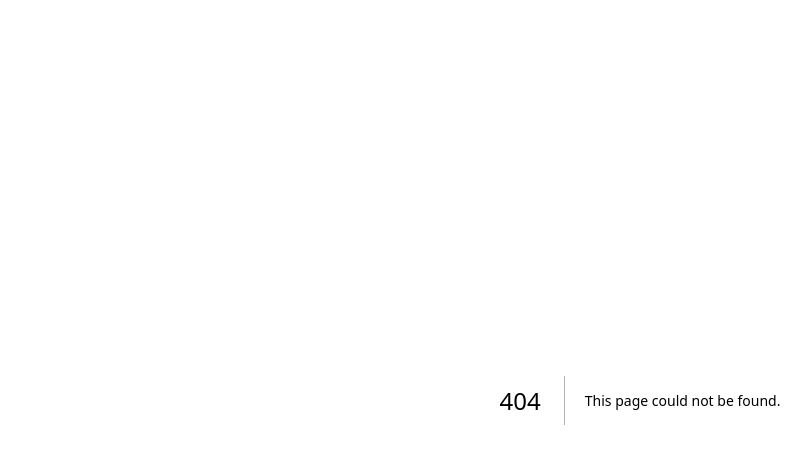
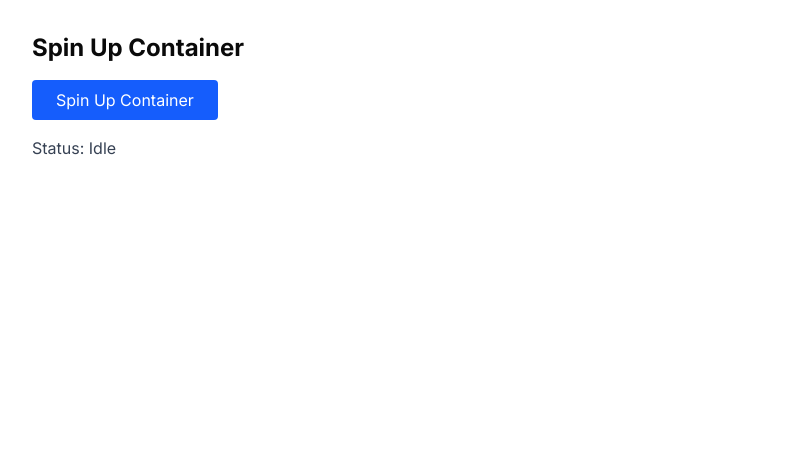
Before and after one commit to ChristopherTrumpet/real-work, a Next.js app: page /docker-example in a window 1280 px wide. Before the commit this address had no page. Shown: the top 464 px of the page, without its empty margins (0-811 px from the left). Built offline with nearby package versions, Linux system fonts and the light colour scheme.

Commit message:
Added example button that spins up a Docker container

```diff
--- /dev/null
+++ b/app/api/spin-up/route.ts
@@ -0,0 +1,41 @@
+import { NextResponse } from 'next/server';
+import Docker from 'dockerode';
+
+// Initialize Docker.
+// By default, it connects to the local /var/run/docker.sock
+const docker = new Docker({ socketPath: '/var/run/docker.sock' });
+
+export async function POST(request: Request) {
+  try {
+    // 1. Create the container
+    const container = await docker.createContainer({
+      Image: 'challenge01',
+      name: `challenge01-${Date.now()}`,
+      Tty: true,
+      HostConfig: {
+        // We need to auto set this to a port not in use
+        PortBindings: {
+          '3000/tcp': [{ HostPort: '4000' }],
+        },
+        ShmSize: 1024 * 1024 * 1024,
+      },
+    });
+
+    // 2. Start the container
+    await container.start();
+
+    // 3. Return the container ID to the frontend
+    return NextResponse.json({
+      success: true,
+      message: 'Container started!',
+      containerId: container.id
+    });
+
+  } catch (error: any) {
+    console.error("Docker Error:", error);
+    return NextResponse.json(
+      { success: false, error: error.message },
+      { status: 500 }
+    );
+  }
+}
--- /dev/null
+++ b/app/docker-example/page.tsx
@@ -0,0 +1,47 @@
+'use client';
+
+import { useState } from 'react';
+
+export default function DockerControlPanel() {
+  const [status, setStatus] = useState<string>('Idle');
+  const [isLoading, setIsLoading] = useState<boolean>(false);
+
+  const handleSpinUp = async () => {
+    setIsLoading(true);
+    setStatus('Requesting container...');
+
+    try {
+      const response = await fetch('/api/spin-up', {
+        method: 'POST',
+      });
+
+      const data = await response.json();
+
+      if (response.ok) {
+        setStatus(`Success! Container ID: ${data.containerId.substring(0, 12)}`);
+      } else {
+        setStatus(`Failed: ${data.error}`);
+      }
+    } catch (error) {
+      setStatus('Network error occurred.');
+    } finally {
+      setIsLoading(false);
+    }
+  };
+
+  return (
+    <div className="p-8 font-sans">
+      <h1 className="text-2xl font-bold mb-4">Spin Up Container</h1>
+
+      <button
+        onClick={handleSpinUp}
+        disabled={isLoading}
+        className="px-6 py-2 bg-blue-600 text-white rounded hover:bg-blue-700 disabled:bg-gray-400"
+      >
+        {isLoading ? 'Booting...' : 'Spin Up Container'}
+      </button>
+
+      <p className="mt-4 text-gray-700">Status: {status}</p>
+    </div>
+  );
+}
--- a/package.json
+++ b/package.json
@@ -13,6 +13,7 @@
     "@supabase/supabase-js": "^2.101.1",
     "class-variance-authority": "^0.7.1",
     "clsx": "^2.1.1",
+    "dockerode": "^4.0.10",
     "lucide-react": "^1.7.0",
     "next": "16.2.2",
     "radix-ui": "^1.4.3",
@@ -24,6 +25,7 @@
   },
   "devDependencies": {
     "@tailwindcss/postcss": "^4",
+    "@types/dockerode": "^4.0.1",
     "@types/node": "^20",
     "@types/react": "^19",
     "@types/react-dom": "^19",
```
Also changed, not shown: 1 other file (tests, documents, lock files or other folders).
